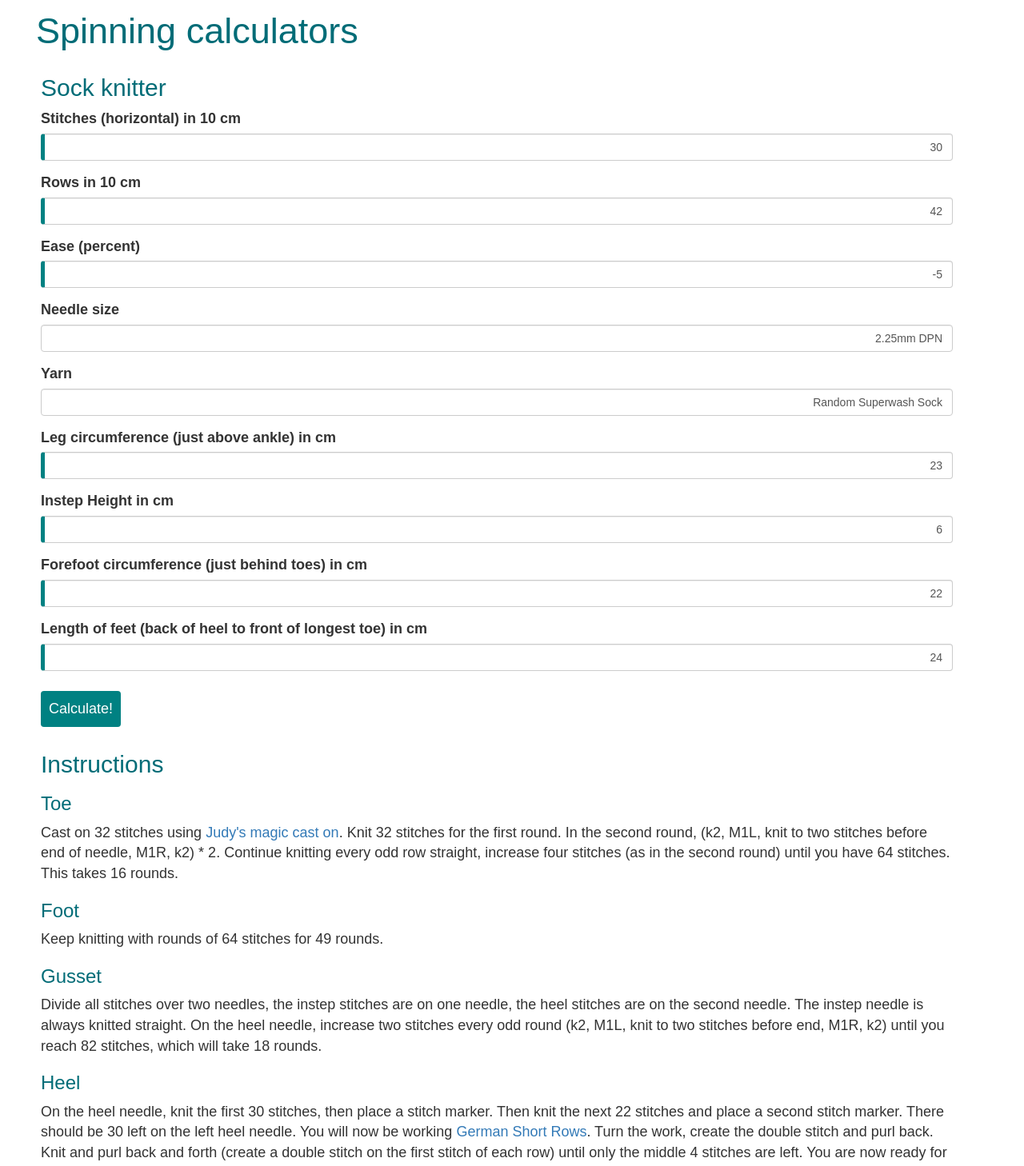
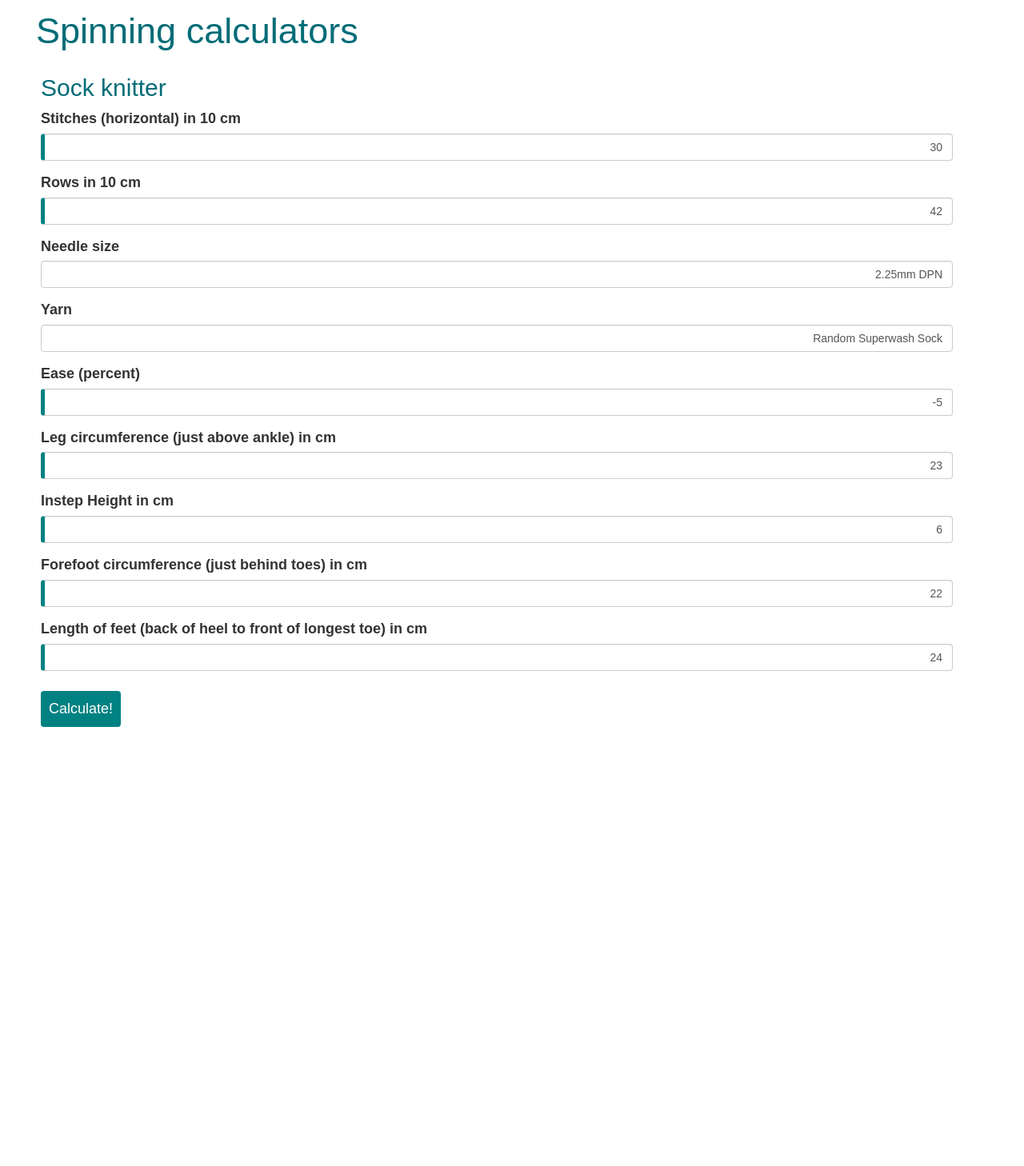
Before and after one commit to EvelineV/spinning, an Angular app: page /knitting/socks in a window 1280 px wide. Shown: the part 60-1518 px from the top of the page at 80% size. After the commit the page ends 979 px from the top, so only its background shows below. Built offline with nearby package versions, Linux system fonts and the light colour scheme.

Commit message:
refactor: extract gauge as a child component from sock

```diff
--- a/src/app/app.module.ts
+++ b/src/app/app.module.ts
@@ -6,6 +6,7 @@ import { AppRoutingModule } from './app-routing.module';
 import { AppComponent } from './app.component';
 import { SpinToCrimpComponent } from './spin-to-crimp/spin-to-crimp.component';
 import { KnitSocksComponent } from './knit-socks/knit-socks.component';
+import { KnitGaugeComponent } from './knit-gauge-component/knit-gauge.component';
 import { GristComponent } from './grist/grist.component';
 import { UnitSelectorComponent } from './unit-selector/unit-selector.component';
 import { PliedWpiComponent } from './plied-wpi/plied-wpi.component';
@@ -16,6 +17,7 @@ import { TooltipComponent } from './tooltip/tooltip.component';
     AppComponent,
     SpinToCrimpComponent,
     KnitSocksComponent,
+    KnitGaugeComponent,
     GristComponent,
     UnitSelectorComponent,
     PliedWpiComponent,
--- /dev/null
+++ b/src/app/knit-gauge-component/knit-gauge.component.html
@@ -0,0 +1,23 @@
+  <form>
+    <div class="form-group">
+        <label for="horizontal_stitches">Stitches (horizontal) in {{ gaugeModel.horizontalDistance }} cm</label>
+        <input type="number" class="form-control" id="horizontal_stitches" min=0 max=100 value=17 required
+            [(ngModel)]="gaugeModel.horizontalStitches" (change)="onChange()" name="horizontal_stitches">
+    </div>
+
+    <div class="form-group">
+      <label for="vertical_stitches">Rows in {{ gaugeModel.verticalDistance }} cm</label>
+      <input type="number" class="form-control" id="vertical_stitches" min=0 max=100 value=17 required
+          [(ngModel)]="gaugeModel.verticalStitches" (change)="onChange()" name="vertical_stitches">
+    </div>
+
+    <div class="form-group">
+      <label for="needle">Needle size</label>
+      <input type="text" class="form-control" id="needle" name="needle" [(ngModel)]="gaugeModel.needle" (change)="onChange()">
+    </div>
+
+    <div class="form-group">
+      <label for="yarn">Yarn</label>
+      <input type="text" class="form-control" id="yarn" name="yarn" [(ngModel)]="gaugeModel.yarn" (change)="onChange()">
+    </div>
+  </form>
--- /dev/null
+++ b/src/app/knit-gauge-component/knit-gauge.component.ts
@@ -0,0 +1,30 @@
+import { Component, EventEmitter, OnInit, Output } from '@angular/core';
+import { GaugeSettings } from './types';
+import { defaultDistanceInCM } from './constants';
+
+@Component({
+  selector: 'app-knit-gauge',
+  templateUrl: './knit-gauge.component.html',
+})
+export class KnitGaugeComponent implements OnInit {
+
+  gaugeModel = new GaugeSettings({
+    horizontalDistance: defaultDistanceInCM,
+    verticalDistance: defaultDistanceInCM,
+    horizontalStitches: 30,
+    verticalStitches: 42,
+    needle: "2.25mm DPN",
+    yarn: "Random Superwash Sock",
+  });
+
+  @Output() emitter = new EventEmitter<GaugeSettings>();
+
+  ngOnInit(): void {
+    this.emitter.emit(this.gaugeModel);
+  }
+
+  onChange(): void {
+    this.emitter.emit(this.gaugeModel);
+  }
+
+}
--- /dev/null
+++ b/src/app/knit-gauge-component/types.ts
@@ -0,0 +1,17 @@
+export class GaugeSettings {
+  public horizontalDistance: number;
+  public verticalDistance: number;
+  public horizontalStitches: number;
+  public verticalStitches: number;
+  public needle: string;
+  public yarn: string;
+
+  constructor(payload: Partial<GaugeSettings>){
+    this.horizontalDistance = payload.horizontalDistance || 0;
+    this.verticalDistance = payload.verticalDistance || 0;
+    this.horizontalStitches = payload.horizontalStitches || 0;
+    this.verticalStitches = payload.verticalStitches || 0;
+    this.needle = payload.needle || '';
+    this.yarn = payload.yarn || '';
+  }
+}
--- a/src/app/knit-socks/calculators.ts
+++ b/src/app/knit-socks/calculators.ts
@@ -1,7 +1,7 @@
 import { RoundUpToMultipleOf } from "../roundUpToMultiple.utils";
-import { Foot, FootMeasurements, GaugeSettings, Heel, SockInstructions, Toe } from "./types";
+import { Foot, FootMeasurements, SockGaugeSettings, Heel, SockInstructions, Toe } from "./types";
 
-export function getStitchesInRound(circumference: number, gauge: GaugeSettings): number {
+export function getStitchesInRound(circumference: number, gauge: SockGaugeSettings): number {
   const stitchesPerUnit = gauge.horizontalStitches / gauge.horizontalDistance;
   const stitchesPerRound = stitchesPerUnit * circumference * (1 + gauge.ease / 100);
   return RoundUpToMultipleOf(stitchesPerRound, 4, true);
@@ -13,13 +13,13 @@ export function getToe(footStitches: number): Toe {
   return new Toe({ castOnStitches: castOnStitches, rows: toeRows});
 }
 
-export function getRows(length: number, gauge: GaugeSettings): number {
+export function getRows(length: number, gauge: SockGaugeSettings): number {
   const rowsPerUnit = gauge.verticalStitches / gauge.verticalDistance;
   const rows = rowsPerUnit * length;
   return Math.ceil(rows);
 }
 
-export function getHeel(roundFootStitches: number, foot: FootMeasurements, gauge: GaugeSettings): Heel {
+export function getHeel(roundFootStitches: number, foot: FootMeasurements, gauge: SockGaugeSettings): Heel {
   const startTurnStitches = RoundUpToMultipleOf(roundFootStitches/3, 2, false);
   const endTurnStitches = 4;
   const bottomRows = startTurnStitches - endTurnStitches;
@@ -38,7 +38,7 @@ export function getHeel(roundFootStitches: number, foot: FootMeasurements, gauge
   });
 }
 
-export function calculateSock(foot: FootMeasurements, gauge: GaugeSettings): SockInstructions {
+export function calculateSock(foot: FootMeasurements, gauge: SockGaugeSettings): SockInstructions {
   const roundFootStitches = getStitchesInRound(foot.forefootCircumference, gauge);
   const toe = getToe(roundFootStitches);
   const totalRows = getRows(foot.length, gauge);
--- a/src/app/knit-socks/knit-socks.component.html
+++ b/src/app/knit-socks/knit-socks.component.html
@@ -1,17 +1,7 @@
 <div class="container">
   <h2>Sock knitter</h2>
   <form (ngSubmit)="onSubmit()">
-    <div class="form-group">
-        <label for="horizontal_stitches">Stitches (horizontal) in {{ gaugeModel.horizontalDistance }} cm</label>
-        <input type="number" class="form-control" id="horizontal_stitches" min=0 max=100 value=17 required
-            [(ngModel)]="gaugeModel.horizontalStitches" (change)="resetSubmitted()" name="horizontal_stitches">
-    </div>
-
-    <div class="form-group">
-      <label for="vertical_stitches">Rows in {{ gaugeModel.verticalDistance }} cm</label>
-      <input type="number" class="form-control" id="vertical_stitches" min=0 max=100 value=17 required
-          [(ngModel)]="gaugeModel.verticalStitches" (change)="resetSubmitted()" name="vertical_stitches">
-    </div>
+   <app-knit-gauge (emitter)="changeGauge($event)"></app-knit-gauge>
 
     <div class="form-group">
       <label for="ease">Ease
@@ -21,17 +11,7 @@
         ></app-tooltip>
       </label>
       <input type="number" class="form-control" id="ease" min=-20 max=20 value=-5 required
-          [(ngModel)]="gaugeModel.ease" (change)="resetSubmitted()" name="ease">
-    </div>
-
-    <div class="form-group">
-      <label for="needle">Needle size</label>
-      <input type="text" class="form-control" id="needle" name="needle" [(ngModel)]="gaugeModel.needle" (change)="resetSubmitted()">
-    </div>
-
-    <div class="form-group">
-      <label for="yarn">Yarn</label>
-      <input type="text" class="form-control" id="yarn" name="yarn" [(ngModel)]="gaugeModel.yarn" (change)="resetSubmitted()">
+          [(ngModel)]="ease" (change)="resetSubmitted()" name="ease">
     </div>
 
     <div class="form-group">
--- a/src/app/knit-socks/knit-socks.component.ts
+++ b/src/app/knit-socks/knit-socks.component.ts
@@ -1,7 +1,8 @@
 import { Component, OnInit } from '@angular/core';
-import { FootMeasurements, GaugeSettings, SockInstructions } from './types';
-import { defaultDistanceInCM } from './constants';
+import { FootMeasurements, SockGaugeSettings, SockInstructions } from './types';
 import { calculateSock } from './calculators';
+import { GaugeSettings } from '../knit-gauge-component/types';
+import { defaultDistanceInCM } from '../knit-gauge-component/constants';
 
 @Component({
   selector: 'app-knit-socks',
@@ -11,19 +12,27 @@ export class KnitSocksComponent implements OnInit {
 
   converter: any;
   footModel = new FootMeasurements({ legCircumference: 23, instepHeight: 6, forefootCircumference: 22, length: 24 });
-  gaugeModel = new GaugeSettings({horizontalDistance: defaultDistanceInCM, verticalDistance: defaultDistanceInCM, horizontalStitches: 30, verticalStitches: 42, ease: -5, needle: "2.25mm DPN", yarn: "Random Superwash Sock"});
+  gaugeModel = new GaugeSettings({
+    horizontalDistance: defaultDistanceInCM,
+    verticalDistance: defaultDistanceInCM,
+    horizontalStitches: 30,
+    verticalStitches: 42,
+    needle: "2.25mm DPN",
+    yarn: "Random Superwash Sock",
+   });
+  ease: number = -5; // percentage
   instructions?: SockInstructions;
-
-  constructor(
-  ) {
-      this.instructions = calculateSock(this.footModel, this.gaugeModel);
-  }
 
   ngOnInit(): void {
   }
 
   onSubmit(): void {
-    this.instructions = calculateSock(this.footModel, this.gaugeModel);
+    this.instructions = calculateSock(this.footModel, { ...this.gaugeModel, ease: this.ease });
+  }
+
+  changeGauge(gauge: GaugeSettings): void {
+    this.gaugeModel = gauge;
+    this.resetSubmitted()
   }
 
   resetSubmitted(): void {
--- a/src/app/knit-socks/types.ts
+++ b/src/app/knit-socks/types.ts
@@ -1,3 +1,6 @@
+import { GaugeSettings } from "../knit-gauge-component/types";
+import { defaultDistanceInCM } from "../knit-gauge-component/constants";
+
 export class FootMeasurements {
   public legCircumference: number;
   public instepHeight: number;
@@ -12,22 +15,19 @@ export class FootMeasurements {
   }
 }
 
-export class GaugeSettings {
-  public horizontalDistance: number;
-  public verticalDistance: number;
-  public horizontalStitches: number;
-  public verticalStitches: number;
-  public needle: string;
-  public yarn: string;
+export class SockGaugeSettings extends GaugeSettings{
+
   public ease: number; // percent
 
-  constructor(payload: Partial<GaugeSettings>){
-    this.horizontalDistance = payload.horizontalDistance || 0;
-    this.verticalDistance = payload.verticalDistance || 0;
-    this.horizontalStitches = payload.horizontalStitches || 0;
-    this.verticalStitches = payload.verticalStitches || 0;
-    this.needle = payload.needle || '';
-    this.yarn = payload.yarn || '';
+  constructor(payload: Partial<SockGaugeSettings>){
+    super({
+      horizontalDistance: defaultDistanceInCM,
+      verticalDistance: defaultDistanceInCM,
+      horizontalStitches: 30,
+      verticalStitches: 42,
+      needle: "2.25mm DPN",
+      yarn: "Random Superwash Sock",
+    });
     this.ease = payload.ease || -5;
   }
 }
```
Also changed, not shown: src/app/knit-gauge-component/constants.ts (renamed from src/app/knit-socks/constants.ts), 2 other files (tests, documents, lock files or other folders).
